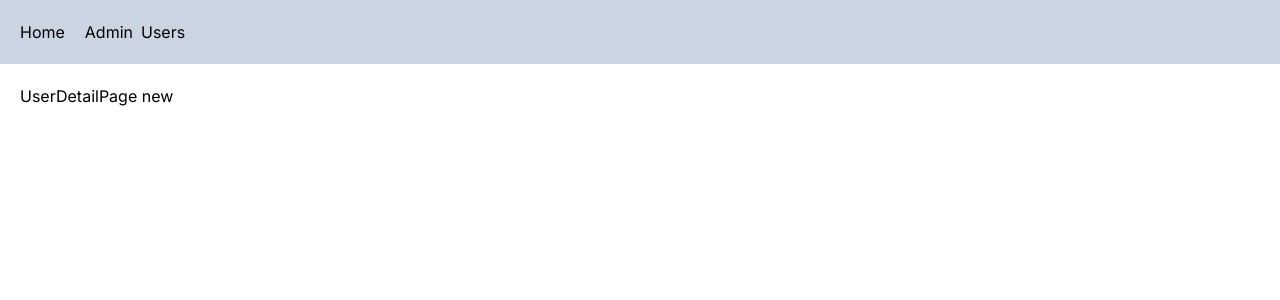
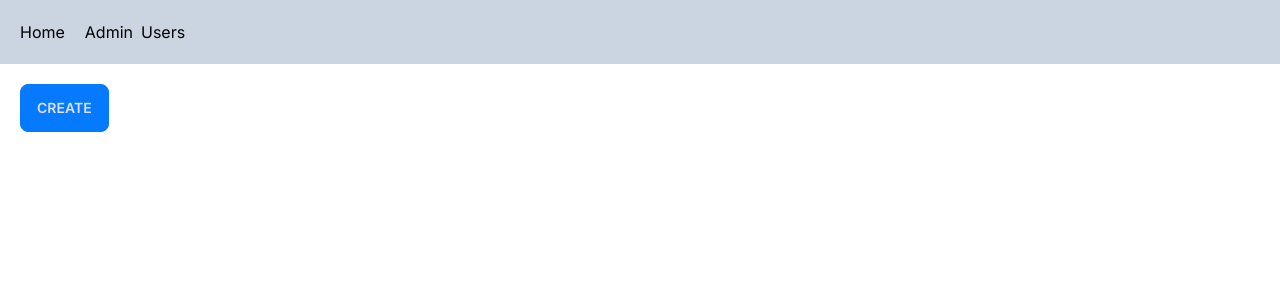
Before and after one commit to programmist/nextjs-test-app, a Next.js app: page /users/new in a window 1280 px wide. Shown: the top 300 px of the page. Built offline with nearby package versions, Linux system fonts and the light colour scheme.

Commit message:
Programmatic (client-side) navigation using navigation/router

```diff
--- /dev/null
+++ b/app/users/new/page.tsx
@@ -0,0 +1,15 @@
+"use client";
+import { useRouter } from "next/navigation";
+import React from "react";
+
+const NewUserPage = () => {
+  // Note: Bse sure to import from "next/navigation"
+  const router = useRouter();
+  return (
+    <button onClick={() => router.push("/users")} className="btn btn-primary">
+      Create
+    </button>
+  );
+};
+
+export default NewUserPage;
--- a/app/users/page.tsx
+++ b/app/users/page.tsx
@@ -1,6 +1,7 @@
 import React from "react";
 import UserTable from "./UserTable";
 import { sort } from "fast-sort";
+import Link from "next/link";
 
 interface Props {
   searchParams: { sortOrder: string };
@@ -10,6 +11,9 @@
   return (
     <>
       <h1 className="font-bold">Users</h1>
+      <Link href="/users/new" className="btn">
+        New User
+      </Link>
       <UserTable sortOrder={sortOrder} />
     </>
   );
```
